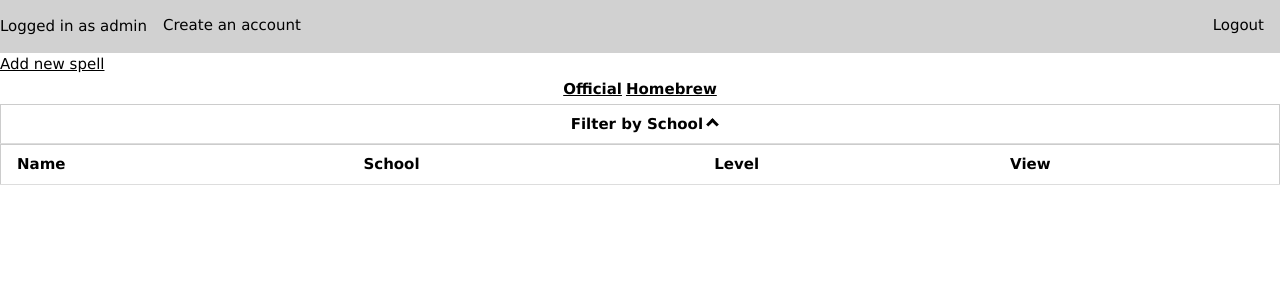
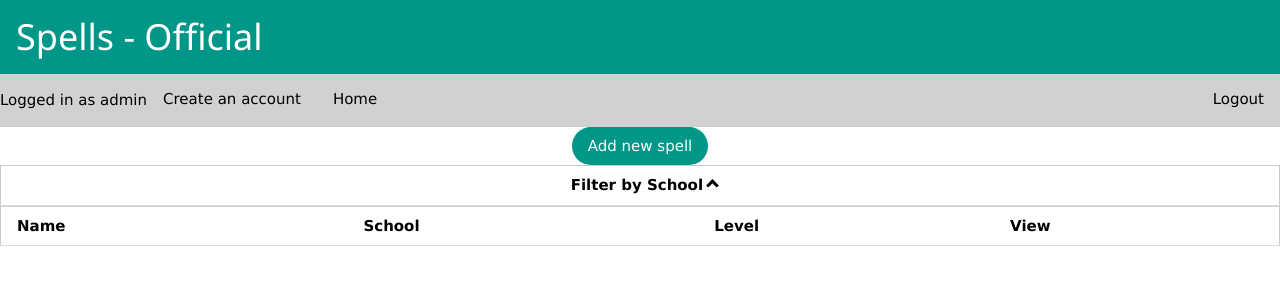
Before and after one commit to Dinnoman17441/DNDDATABASE, a Flask app: page /spells/1 in a window 1280 px wide. Shown: the top 300 px of the page. Run offline with Flask 2, Linux system fonts and the light colour scheme; a user stored in the database is signed in; data comes from the database, SQL or seed files in the repository; both versions use the stored data as it was after the commit; lists and menus that the app fills with data are empty; some libraries are stand-ins or nearby versions.

Commit message:
0.2.16 | More CSS

```diff
--- a/main.py
+++ b/main.py
@@ -100,20 +100,21 @@ def contents():
 @app.route('/spells/<int:SourceID>')
 def spells(SourceID):
     spells = models.Spell.query.filter_by(SourceID=SourceID).all()
+    sourceName = models.Source.query.filter_by(SourceID=SourceID).all()
     SID = SourceID
-    return render_template('spells.html', spells=spells, source=SID)
+    return render_template('spells.html', spells=spells, testsource=sourceName, source=SID)
 
 @app.route('/spells/<int:SourceID>/<int:SchoolID>')
 def spellssortschool(SourceID, SchoolID):
     spells = models.Spell.query.filter_by(SourceID=SourceID, SchoolID=SchoolID).all()
+    sourceName = models.Source.query.filter_by(SourceID=SourceID).all()
     SID = SourceID
-    return render_template('spells.html', spells=spells, source=SID)
+    return render_template('spells.html', spells=spells, testsource=sourceName, source=SID)
 
 @app.route('/addspell', methods = ["GET", "POST"])
 def addspell():
     schools = models.School.query.all()
     sources = models.Source.query.all()
-    errorcheck = False
     users = models.User.query.filter_by(username = 'admin').first
     if session.get('useron'):
         if request.method == "POST":
--- a/static/styles.css
+++ b/static/styles.css
@@ -90,7 +90,7 @@ nav li a:hover {
   text-align: left;
 }
 
-#addnew {
+.addnew {
   align-content: center;
   margin: auto;
   text-align: center;
--- /dev/null
+++ b/templates/base.html
@@ -0,0 +1,34 @@
+<!DOCTYPE html>
+<html lang="en">
+<head>
+    {% block head %}
+    <meta charset="UTF-8">
+    <meta name="viewport" content="width=device-width, initial-scale=1.0">
+    <meta http-equiv="=X-UA-Compatible" content="ie=edge">
+    <link rel="stylesheet" href="{{url_for('static', filename='styles.css')}}">
+    <link rel="stylesheet" href="https://www.w3schools.com/w3css/4/w3.css">
+    <script src="https://www.w3schools.com/lib/w3.js"></script>
+    <title>{% block title %}{% endblock %}</title>
+    {% endblock head %}
+</head>
+<body>
+    <div class="w3-container w3-teal">
+        <h1>{% block h1 %}{% endblock %}</h1>
+    </div>
+    <nav>
+        <ul id = "navlist">
+            {% if current_user %}
+                <li class="navth"><p>{{('Logged in as {}'.format(current_user.username))}}</p></li>
+            {% else %}
+                <li class="navth"><a href="/login">Login</a></li>
+            {% endif %}
+            <li class="navth"><a href="/createuser">Create an account</a></li>
+            <li class="navth"><a href="/spells">Home</a></li>
+            <li class="navth" id='logout'><a href="/logout">Logout</a></li>
+        </ul>
+    </nav>
+    <div class="content">
+        {% block body %}
+        {% endblock body %}
+    </div>
+</body>
--- a/templates/contents.html
+++ b/templates/contents.html
@@ -1,41 +1,14 @@
-<!DOCTYPE html>
-<html lang="en">
-<head>
-    <meta charset="UTF-8">
-    <meta name="viewport" content="width=device-width, initial-scale=1.0">
-    <meta http-equiv="=X-UA-Compatible" content="ie=edge">
-    <link rel="stylesheet" href="{{url_for('static', filename='styles.css')}}">
-    <link rel="stylesheet" href="https://www.w3schools.com/w3css/4/w3.css">
-    <script src="https://www.w3schools.com/lib/w3.js"></script>
-    <title>Contents</title>
-</head>
-<body>
-    <nav>
-        <ul id = "navlist">
-            {% if current_user %}
-                <li class="navth"><p>{{('Logged in as {}'.format(current_user.username))}}</p></li>
-            {% else %}
-                <li class="navth"><a href="/login">Login</a></li>
-            {% endif %}
-            <li class="navth"><a href="/createuser">Create an account</a></li>
-            <li class="navth" id='logout'><a href="/logout">Logout</a></li>
-        </ul>
-    </nav>
-    <div class="addnew">
-        {% if current_user %}
-            <a href="/addspell">Add new spell</a>
-        {% else %}
-            <p>Log in to add new additions</p>
-        {% endif %}
-    </div>
+{% extends 'base.html' %}
+{% block h1 %}
+    Spells
+{% endblock %}
+{% block body %}
+
     <table id="sourceTable">
         <tr>
-            <th><a href="/spells/1">Official</a></th>
-            <th><a href="/spells/2">Homebrew</a></th>
+            <th class="w3-btn w3-round-xxlarge w3-teal w3-hover-pale-green"><a href="/spells/1">Official</a></th>
+            <th class="w3-btn w3-round-xxlarge w3-teal w3-hover-pale-green"><a href="/spells/2">Homebrew</a></th>
         </tr>
     </table>
-    <div class="content">
-        {% block body %}
-        {% endblock body %}
-    </div>
-</body>
+
+{% endblock %}
--- a/templates/spells.html
+++ b/templates/spells.html
@@ -1,7 +1,18 @@
 {% extends 'contents.html' %}
+{% block h1 %}
+    {% if testsource %}
+        Spells - {% for sources in testsource %}{% if source == 1 %}Official{% else %}Homebrew{% endif %}{% endfor %}
+    {% endif %}
+{% endblock %}
 {% block body %}
 <script src="https://www.kryogenix.org/code/browser/sorttable/sorttable.js"></script>
-
+<div class="addnew">
+    {% if current_user %}
+        <a class="w3-btn w3-round-xxlarge w3-teal w3-hover-pale-green" href="/addspell">Add new spell</a>
+    {% else %}
+        <p>Log in to add new additions</p>
+    {% endif %}
+</div>
 <table id="schoolsTable" class="w3-table-all w3-centered">
     <tr>
         <th id="hideschools" colspan="3" onclick="schoolToggle()" class='noselect'>Filter by School <i id="arrow" class="arrow up"></i></th>
--- a/templates/viewspell.html
+++ b/templates/viewspell.html
@@ -1,4 +1,4 @@
-{% extends "viewbase.html" %}
+{% extends "contents.html" %}
 {% block head %}
 {% for spell in spells %}
     <title>{{ spell.SpellName }}</title>
```
Also changed, not shown: templates/usercreate.html (+4 -4 lines), templates/userlogin.html (+4 -4 lines), dnd.db.
